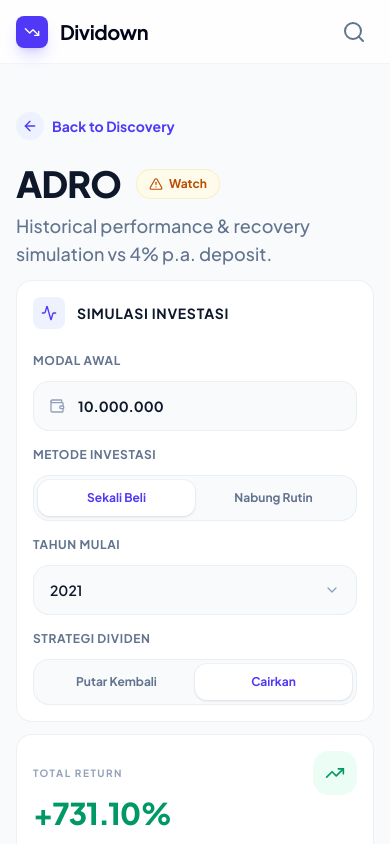
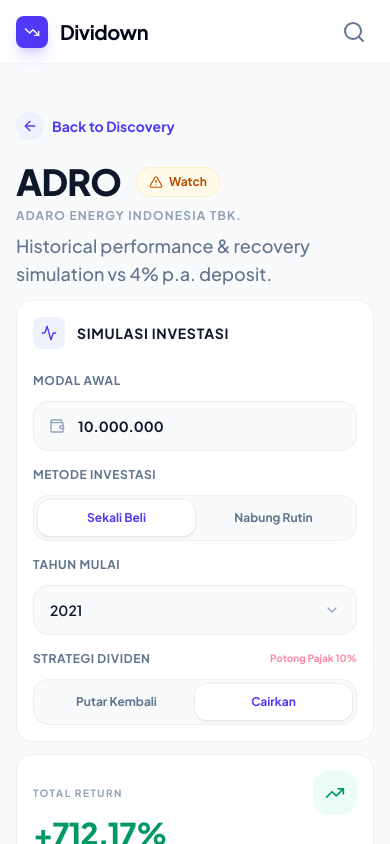
Before and after one commit to affanmaulana/dividown, a React (Vite) app: page /stock/adro in a window 390 px wide. Both pictures are taken after a click on the button "Cairkan". Shown: the top 844 px of the page. Built offline with nearby package versions, Linux system fonts and the light colour scheme.

Commit message:
Fix: Pajak

```diff
--- a/src/StockDetail.jsx
+++ b/src/StockDetail.jsx
@@ -11,6 +11,7 @@
 } from "lucide-react";
 import { Analytics } from "@vercel/analytics/react";
 import { calculateHealthScore } from "./utils/healthScore";
+import { STOCKS_INFO } from "./constants/stocks";
 
 // ── Constants ──────────────────────────────────────────────────────────────
 const DEPOSIT_RATE = 0.04;
@@ -180,8 +181,11 @@
     }
 
     const yearly = filtered.map((row) => {
-      const divPerShare = Math.round(row.Cum_Price * EST_YIELD);
+      // 10% Tax applies if not reinvested (Passive strategy)
+      const taxFactor = divStrategy === "passive" ? 0.9 : 1.0;
+      const divPerShare = Math.round(row.Cum_Price * EST_YIELD * taxFactor);
       const divPayout = currentShares * divPerShare;
+
       totalDiv += divPayout;
       if (divStrategy === "compound") {
         currentShares += Math.floor(divPayout / row.Cum_Price);
@@ -247,14 +251,19 @@
 
           <div className="flex flex-col md:flex-row md:items-end justify-between gap-6">
             <div className="space-y-2">
+                <div className="flex flex-col">
                   <div className="flex items-center gap-4">
-                <h1 className="text-4xl md:text-5xl font-extrabold text-slate-900 tracking-tight">{ticker}</h1>
+                    <h1 className="text-4xl md:text-5xl font-extrabold text-slate-900 tracking-tight leading-none">{ticker}</h1>
                     {health && (
                       <div className={`flex items-center gap-1.5 px-3 py-1.5 rounded-full text-xs font-bold ring-1 ${health.badgeClass}`}>
                         <health.Icon className="w-3.5 h-3.5" />
                         {health.label}
                       </div>
                     )}
+                  </div>
+                  <p className="text-xs md:text-sm font-bold text-slate-400 mt-2 uppercase tracking-widest">
+                    {STOCKS_INFO[ticker]?.name || ""}
+                  </p>
                 </div>
               <p className="text-lg text-slate-500 max-w-2xl font-medium">
                 Historical performance & recovery simulation vs 4% p.a. deposit.
@@ -355,8 +364,11 @@
 
             {/* 4. Strategi Dividen */}
             <div className="space-y-3">
-              <label className="block text-xs font-bold text-slate-500 uppercase tracking-wider">
+              <label className="block text-xs font-bold text-slate-500 uppercase tracking-wider flex justify-between items-center">
                 Strategi Dividen
+                {divStrategy === "passive" && (
+                  <span className="text-[10px] text-rose-500 font-bold normal-case tracking-normal animate-pulse">Potong Pajak 10%</span>
+                )}
               </label>
               <div className="flex rounded-2xl border border-slate-200/60 overflow-hidden bg-slate-50 p-1">
                 {[{ key: "compound", label: "Putar Kembali" }, { key: "passive", label: "Cairkan" }].map((s) => (
```
Lines whose indentation alone changed are shown as unchanged.
